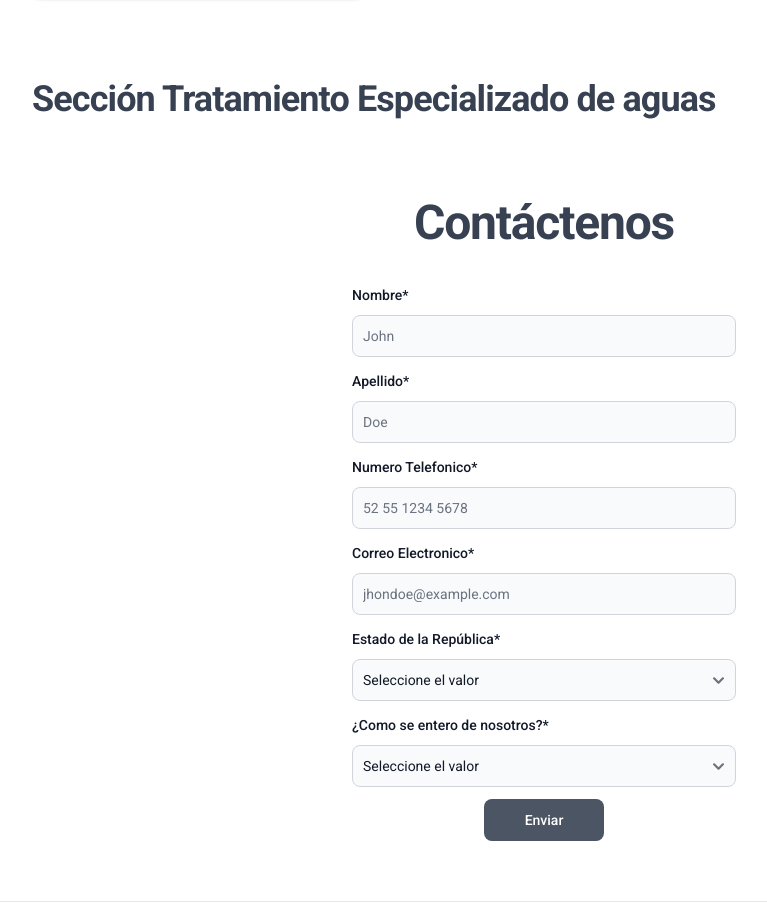
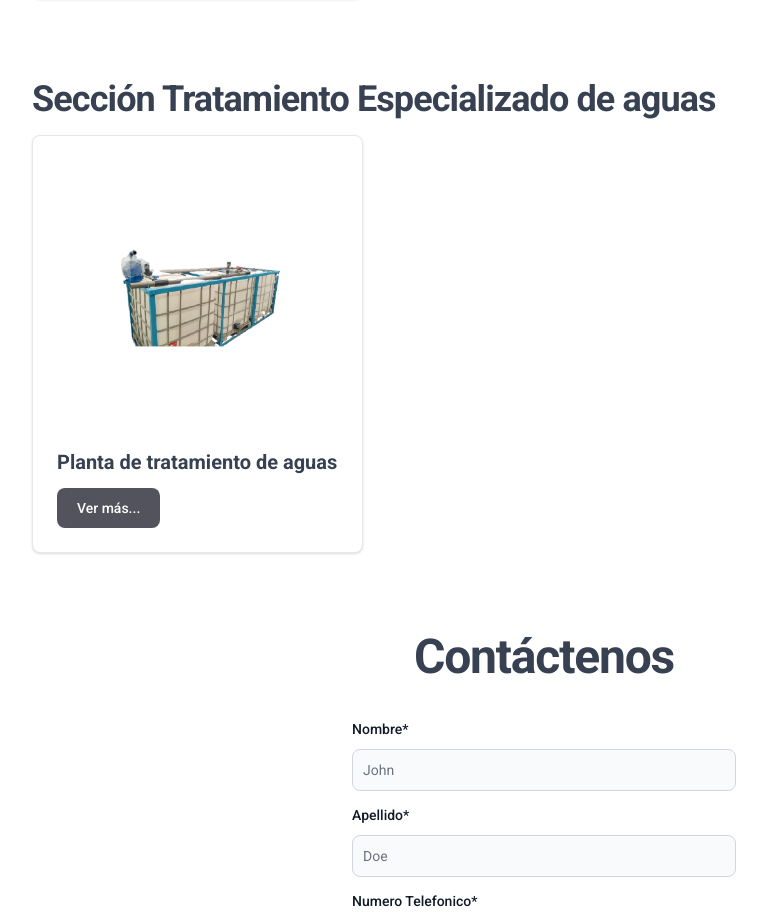
Before and after one commit to JhonE17/KVPLAST, a React (Vite) app: page / in a window 1280 px wide. Shown: the part 4941-5860 px from the top of the page, without its empty margins (96-863 px from the left). Built offline with nearby package versions, Linux system fonts and the light colour scheme.

Commit message:
fix images seccion especializado de aguas

```diff
--- a/src/Products/components/ProductsItem.jsx
+++ b/src/Products/components/ProductsItem.jsx
@@ -3,6 +3,7 @@ import { aqua, biodigestor } from '../data';
 import { SubtitleProduct } from './SubtitleProduct';
 import { Product } from './Product';
 import { tinacos } from '../data/tinacos';
+import { tratamientos } from '../data/tratramientos';
 
 export const ProductsItem = () => {
   return (
@@ -30,6 +31,11 @@ export const ProductsItem = () => {
           ))}
       </div>
           <SubtitleProduct title={'Sección Tratamiento Especializado de aguas'} />
+        <div className='  grid grid-cols-1 place-items-center w-auto md:mx-32 md:grid-cols-3  gap-4'>
+        {tratamientos.map((trata, index) => (
+          <Product key={index} data={trata} />
+          ))}
+      </div>
     </div>
   );
 };
--- /dev/null
+++ b/src/Products/data/tratramientos.js
@@ -0,0 +1,8 @@
+export const tratamientos = [{
+    id:12,
+    name: 'Planta de tratamiento de aguas',
+    image: 'assets/images/05.png',
+    doc: '',
+    title1: 'Caracteristicas',
+    parrafo1:[  ]
+}]
```
